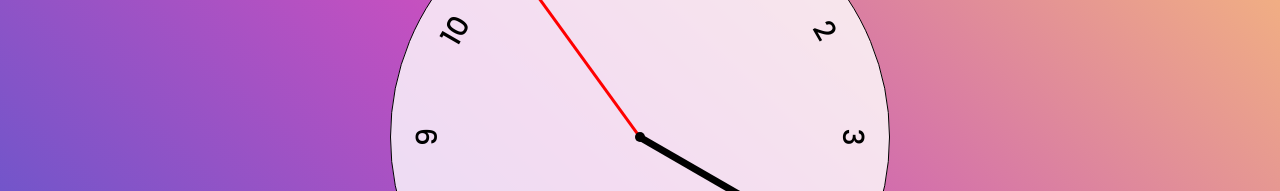
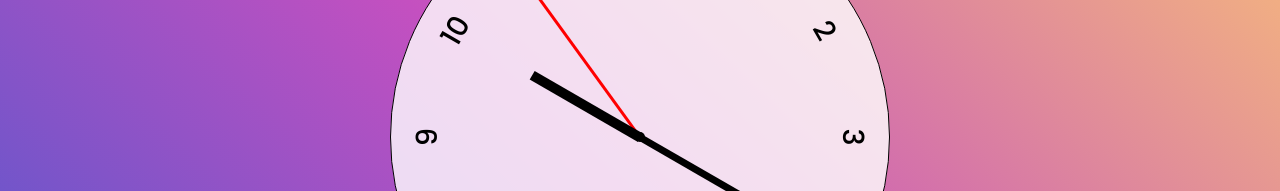
Before and after one commit to chatacks/back-to-basic, a plain HTML site: page js-clock-html/index.html in a window 1280 px wide. Shown: the part 263-454 px from the top of the page. Drawn offline with Linux system fonts and the light colour scheme.

Commit message:
feat: adjust dimension of main pointer of clock in css

```diff
--- a/js-clock-html/styles.css
+++ b/js-clock-html/styles.css
@@ -103,7 +103,8 @@ body {
   position: absolute;
   bottom: 50%;
   left: 50%;
-
+  width: 10px;
+  height: 25%;
   z-index: 10;
   background-color: #000;
   transform: translateX(-50%) rotate(calc(var(--rotation) * 1deg));
```
